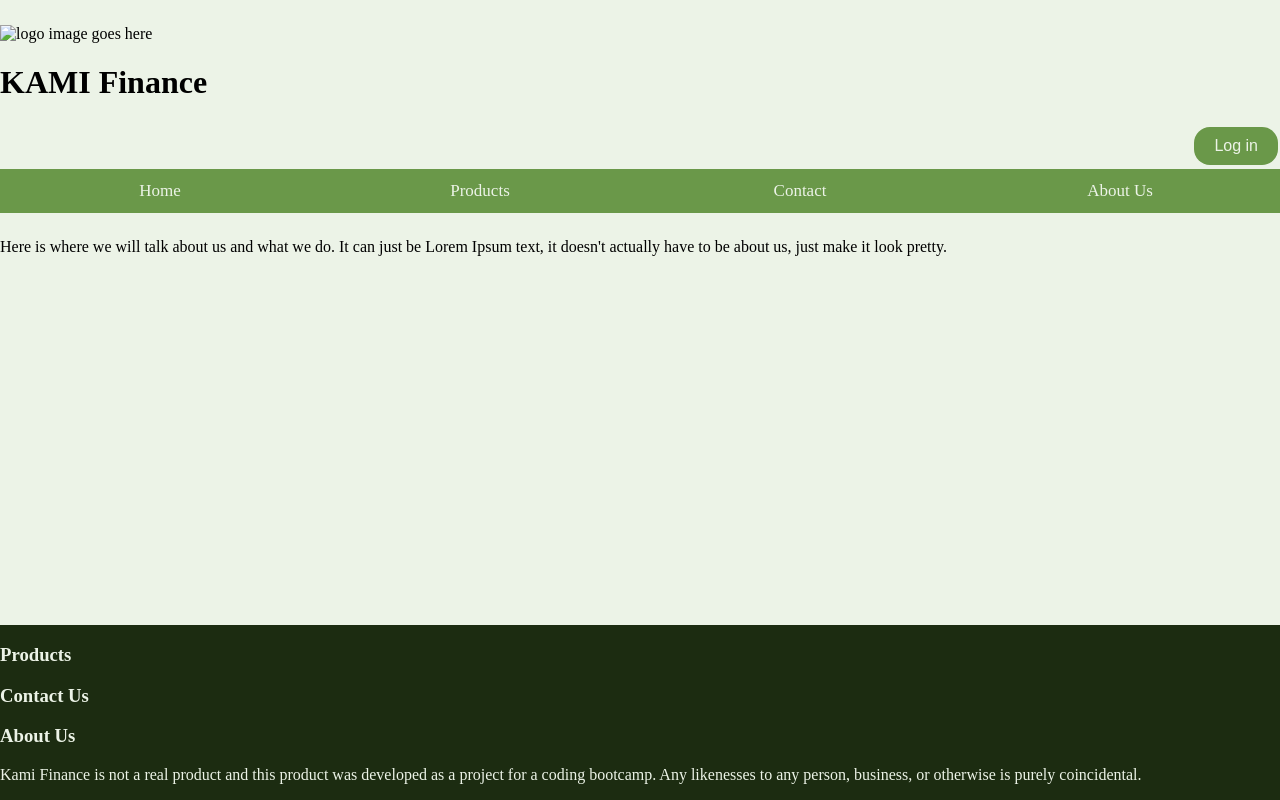
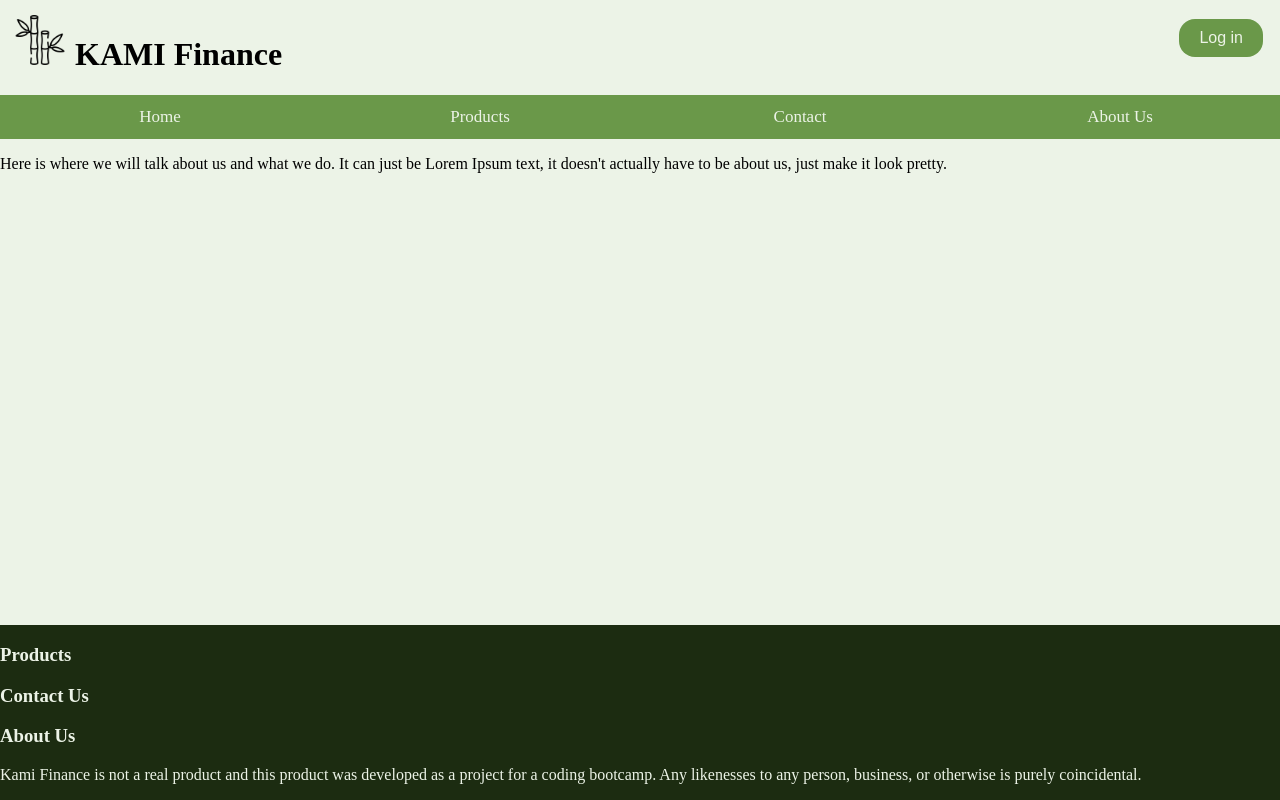
Before and after one commit to mailo1008/ProjectKAMI, a plain HTML site: page projectMain/HTML-CSS/about.html in a window 1280 px wide. Drawn offline with Linux system fonts and the light colour scheme.

Commit message:
css nav, header, and footer update

```diff
--- a/projectMain/HTML-CSS/about.html
+++ b/projectMain/HTML-CSS/about.html
@@ -12,10 +12,10 @@
         <header>
             <!--Header for the page, this elements should use CSS to float so they are side by side-->
             <div>
-                <div>
-                    <img src="" alt="logo image goes here">
+                <div class="logo">
+                    <img src="..\img\icon.png" alt="logo" href="index.html" width="50px" height="50px">
                 </div>
-                <div>
+                <div class="text">
                     <h1>KAMI Finance</h1>
                 </div>
                 <div class="login">
--- a/projectMain/HTML-CSS/mainCSS.css
+++ b/projectMain/HTML-CSS/mainCSS.css
@@ -19,16 +19,24 @@ body{
 * Heading
 ********************************/
 
-header{
-    width:100%;
-    float:left;
-    clear: both;
-    padding-top: 25px;
-    padding-bottom: 25px;
+header div{
+    display: inline;
+    padding-top: 15px;
 }
 
-header .login{
+div .text {
+    float: left;
+    padding-left: 10px;
+}
+
+div .logo{
+    padding-left: 15px;
+    float:left;
+}
+
+div .login{
     float:right;
+    padding-right: 15px;
 }
 
 /*********************************
```
Also changed, not shown: projectMain/img/icon.png (added).
